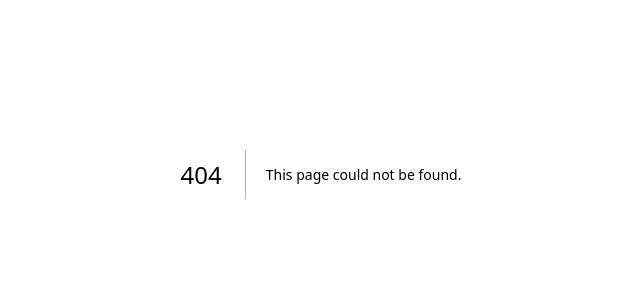
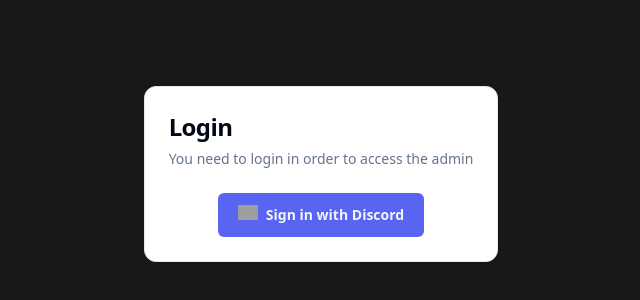
Before and after one commit to Schroedinger-Hat/peoplez, a Next.js app: page /admin in a window 1280 px wide. Before the commit this address had no page. Shown: the part 226-526 px from the top of the page, without its empty margins (319-959 px from the left). Built offline with nearby package versions, Linux system fonts and the light colour scheme; no server answers; grey boxes are pictures that could not be loaded.

Commit message:
Added admin login

```diff
--- /dev/null
+++ b/src/app/admin/page.tsx
@@ -0,0 +1,21 @@
+import {DebugDisplay} from "@/components/debug/display";
+import {getServerAuthSession} from "@/server/auth";
+import {getProviders} from "next-auth/react";
+import {AdminLogin} from "@/components/login/admin/login";
+
+export default async function AdminPage() {
+    const session = await getServerAuthSession();
+    const providers = await getProviders()
+
+    if(!session) return <AdminLogin/>
+
+    return (
+        <>
+            <h1>Admin</h1>
+            <DebugDisplay>{session}</DebugDisplay>
+            <DebugDisplay>{providers}</DebugDisplay>
+            <p>Welcome {session?.user?.name}!</p>
+
+        </>
+    )
+}
--- a/src/app/layout.tsx
+++ b/src/app/layout.tsx
@@ -1,5 +1,6 @@
 import "@/styles/globals.css";
 import {Inter} from "next/font/google";
+import NextAuthProvider from "@/context/NextAuthProvider";
 
 const inter = Inter({
     subsets: ["latin"],
@@ -19,7 +20,11 @@
 }) {
     return (
         <html lang="en">
-        <body className={`font-sans ${inter.variable}`}>{children}</body>
+            <body className={`font-sans ${inter.variable}`}>
+                <NextAuthProvider>
+                    {children}
+                </NextAuthProvider>
+            </body>
         </html>
     );
 }
--- /dev/null
+++ b/src/components/login/admin/components/discordSignIn.tsx
@@ -0,0 +1,14 @@
+'use client'
+
+import {signIn} from "next-auth/react";
+import Image from "next/image";
+
+export function DiscordSignIn() {
+    return (
+        <button onClick={() => signIn('discord')}
+                className={'bg-[#5865F2] hover:bg-[#5865F2]/80 py-3 px-5 rounded-md text-gray-100 flex'}>
+            <Image src={'https://authjs.dev/img/providers/discord.svg'} width={20} height={20} alt={'discord icon'} className={'mr-2'}/>
+            <span className={'text-sm font-semibold'}>Sign in with Discord</span>
+        </button>
+    )
+}
--- /dev/null
+++ b/src/components/login/admin/login.tsx
@@ -0,0 +1,20 @@
+import {DiscordSignIn} from "@/components/login/admin/components/discordSignIn";
+import {Card, CardDescription, CardFooter, CardHeader, CardTitle} from "@/components/ui/card";
+
+export function AdminLogin() {
+    return (
+        <main className="h-screen flex justify-center items-center bg-zinc-900">
+            <Card className="max-w-sm">
+                <CardHeader>
+                    <CardTitle className="text-2xl">Login</CardTitle>
+                    <CardDescription>
+                        You need to login in order to access the admin
+                    </CardDescription>
+                </CardHeader>
+                <CardFooter className={'flex justify-center'}>
+                    <DiscordSignIn/>
+                </CardFooter>
+            </Card>
+        </main>
+    )
+}
--- /dev/null
+++ b/src/components/ui/card.tsx
@@ -0,0 +1,76 @@
+import * as React from "react"
+
+import { cn } from "@/lib/utils"
+
+const Card = React.forwardRef<
+  HTMLDivElement,
+  React.HTMLAttributes<HTMLDivElement>
+>(({ className, ...props }, ref) => (
+  <div
+    ref={ref}
+    className={cn(
+      "rounded-xl border bg-card text-card-foreground shadow",
+      className
+    )}
+    {...props}
+  />
+))
+Card.displayName = "Card"
+
+const CardHeader = React.forwardRef<
+  HTMLDivElement,
+  React.HTMLAttributes<HTMLDivElement>
+>(({ className, ...props }, ref) => (
+  <div
+    ref={ref}
+    className={cn("flex flex-col space-y-1.5 p-6", className)}
+    {...props}
+  />
+))
+CardHeader.displayName = "CardHeader"
+
+const CardTitle = React.forwardRef<
+  HTMLParagraphElement,
+  React.HTMLAttributes<HTMLHeadingElement>
+>(({ className, ...props }, ref) => (
+  <h3
+    ref={ref}
+    className={cn("font-semibold leading-none tracking-tight", className)}
+    {...props}
+  />
+))
+CardTitle.displayName = "CardTitle"
+
+const CardDescription = React.forwardRef<
+  HTMLParagraphElement,
+  React.HTMLAttributes<HTMLParagraphElement>
+>(({ className, ...props }, ref) => (
+  <p
+    ref={ref}
+    className={cn("text-sm text-muted-foreground", className)}
+    {...props}
+  />
+))
+CardDescription.displayName = "CardDescription"
+
+const CardContent = React.forwardRef<
+  HTMLDivElement,
+  React.HTMLAttributes<HTMLDivElement>
+>(({ className, ...props }, ref) => (
+  <div ref={ref} className={cn("p-6 pt-0", className)} {...props} />
+))
+CardContent.displayName = "CardContent"
+
+const CardFooter = React.forwardRef<
+  HTMLDivElement,
+  React.HTMLAttributes<HTMLDivElement>
+>(({ className, ...props }, ref) => (
+  <div
+    ref={ref}
+    className={cn("flex items-center p-6 pt-0", className)}
+    {...props}
+  />
+))
+CardFooter.displayName = "CardFooter"
+
+export { Card, CardHeader, CardFooter, CardTitle, CardDescription, CardContent }
--- /dev/null
+++ b/src/context/NextAuthProvider.tsx
@@ -0,0 +1,8 @@
+'use client';
+
+import {SessionProvider} from 'next-auth/react';
+import {ReactNode} from 'react';
+
+export default function NextAuthProvider({children,}: { children: ReactNode; }) {
+    return <SessionProvider>{children}</SessionProvider>;
+}
```
